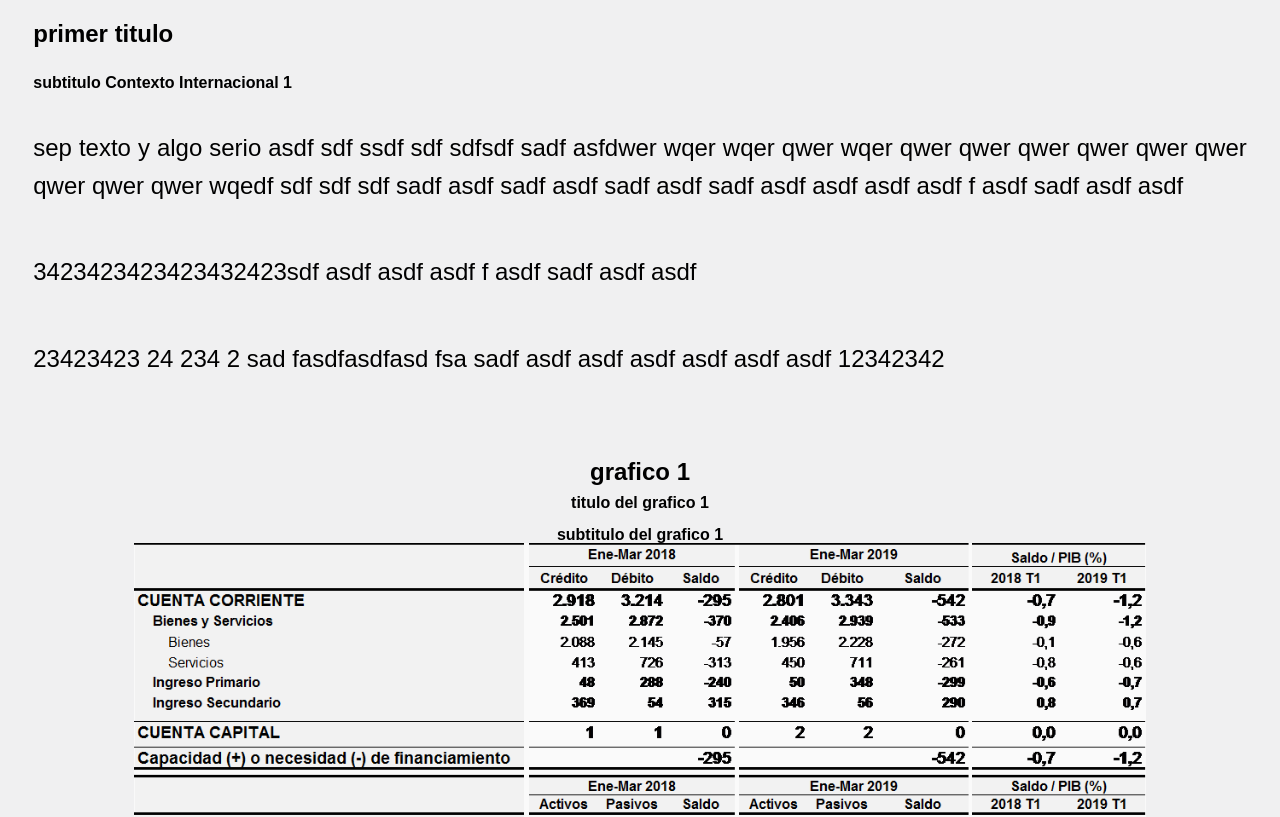
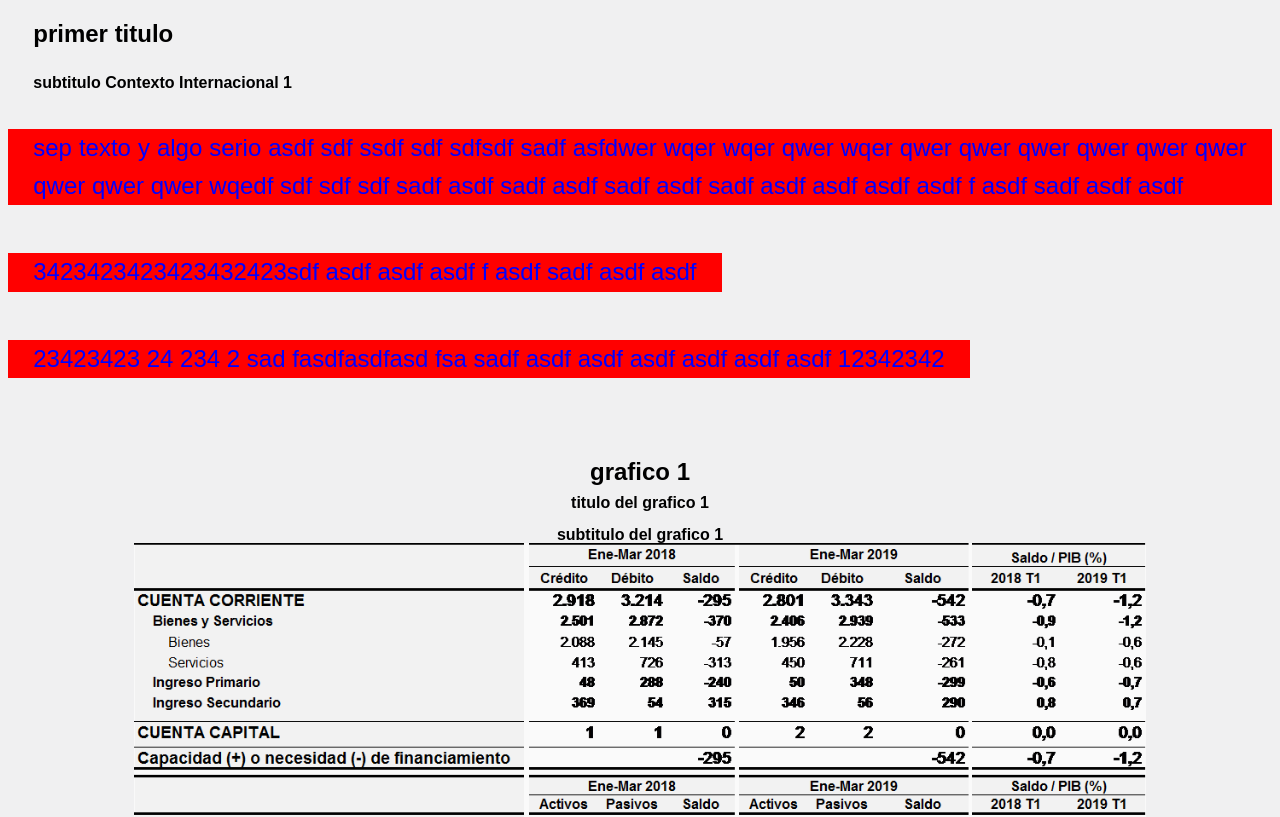
Before and after one commit to WilderGitHub/WilderGitHub.github.io, a plain HTML site: page index.html in a window 1280 px wide. Shown: the part 840-1657 px from the top of the page. Drawn offline with Linux system fonts and the light colour scheme.

Commit message:
prueba color rojo en los parrafos

```diff
--- a/css/reporte.css
+++ b/css/reporte.css
@@ -73,7 +73,9 @@ div{
 	padding-right: 2%;}
 
 p {
-  text-align: justify;
+  	background-color: red;
+	text-align: justify;
+	color:blue;
 	padding-left: 2%;
 	padding-right: 2%;
 	font-family: Arial;
```
